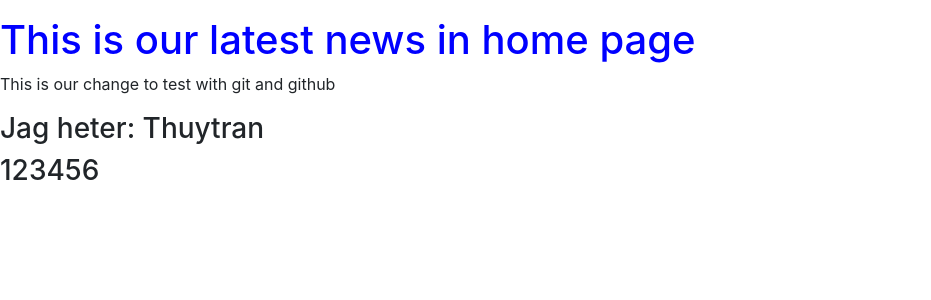
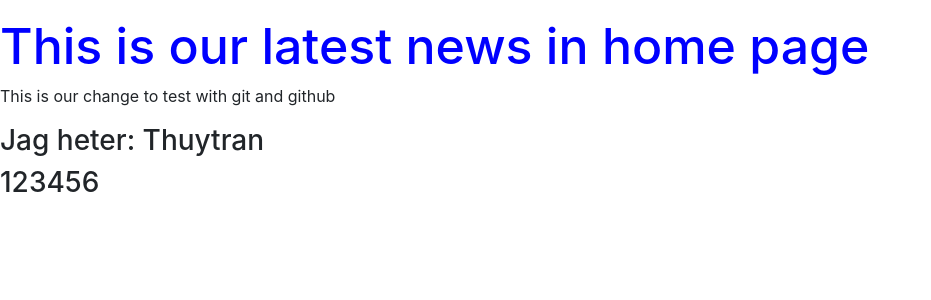
Before and after one commit to thuytran-team/mysite, a Django app: page / in a window 1280 px wide. Shown: the part 72-372 px from the top of the page, without its empty margins (0-931 px from the left). Run offline with Django 3.2, Linux system fonts and the light colour scheme; some libraries are stand-ins or nearby versions.

Commit message:
#3 fixed

```diff
--- a/Static/css/style.css
+++ b/Static/css/style.css
@@ -1,4 +1,4 @@
 h1 {
     color:blue;
-    font-size: 50x;
+    font-size: 50px;
 }
```
